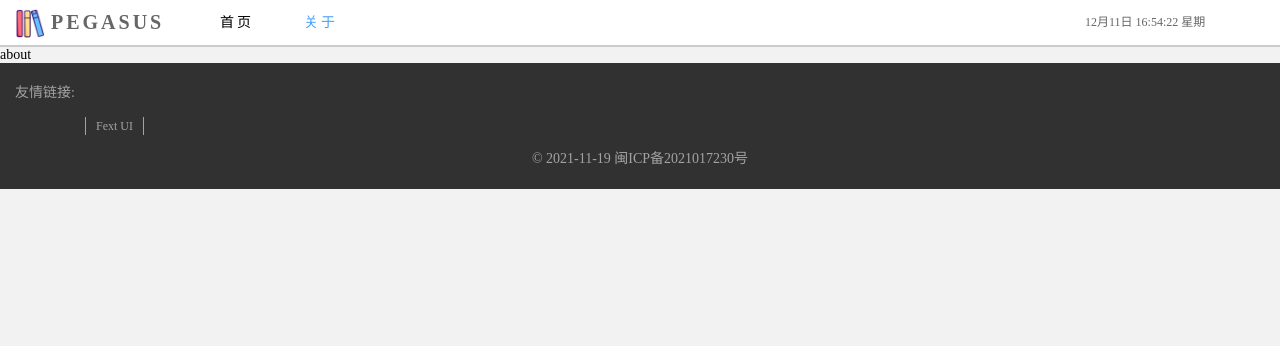
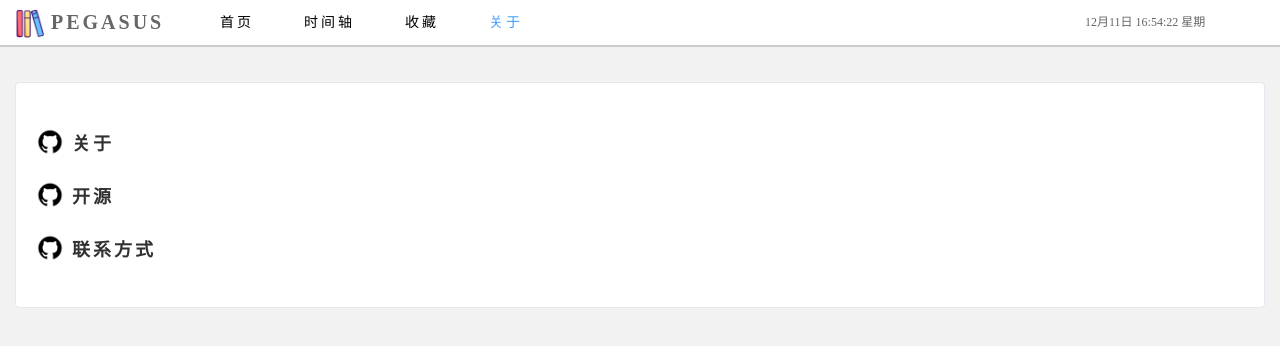
Before and after one commit to pegasus-1998/pgs-nav, a Vue app: page /#/about in a window 1280 px wide. Shown: the top 346 px of the page. Built offline with nearby package versions, Linux system fonts and the light colour scheme.

Commit message:
新增基础页面

```diff
--- a/src/App.vue
+++ b/src/App.vue
@@ -1,16 +1,11 @@
 <template>
-  <nav-bar/>
+  <nav-bar />
   <router-view />
-  <bottom-web/>
 </template>
 
 <script>
 import navBar from '@/components/navBar.vue'
-import bottomWeb from '@/components/bottomWeb.vue'
 export default {
-  components: { navBar, bottomWeb}
+  components: { navBar }
 }
 </script>
-
-<style lang="scss">
-</style>
--- a/src/components/navBar.vue
+++ b/src/components/navBar.vue
@@ -7,6 +7,8 @@
       </div>
       <div class="nav">
         <router-link to="/">首页</router-link>
+        <router-link to="/timeAxis">时间轴</router-link>
+        <router-link to="/collection">收藏</router-link>
         <router-link to="/about">关于</router-link>
       </div>
       <div class="other-con">
--- a/src/pages/about/index.vue
+++ b/src/pages/about/index.vue
@@ -1,3 +1,43 @@
 <template>
-  <span>about</span>
+  <el-card class="about bx-width box-card" shadow="never">
+    <div class="content">
+      <div class="title">
+        <img class="title-img" src="@/assets/icon/github.png" />
+        <span class="title-text">关于</span>
+      </div>
+    </div>
+    <div class="content">
+      <div class="title">
+        <img class="title-img" src="@/assets/icon/github.png" />
+        <span class="title-text">开源</span>
+      </div>
+    </div>
+    <div class="content">
+      <div class="title">
+        <img class="title-img" src="@/assets/icon/github.png" />
+        <span class="title-text">联系方式</span>
+      </div>
+    </div>
+  </el-card>
 </template>
+
+<style lang='scss' scoped>
+.el-card {
+  margin: 35px auto;
+  .content {
+    margin: 25px 0;
+    .title {
+      @include flexItem;
+      &-img {
+        width: 28px;
+        margin-right: 8px;
+      }
+      &-text {
+        font-weight: 700;
+        font-size: 18px;
+        letter-spacing: 3px;
+      }
+    }
+  }
+}
+</style>
--- /dev/null
+++ b/src/pages/collection/index.vue
@@ -0,0 +1,11 @@
+<template>
+  <div class="collection">收藏</div>
+</template>
+
+<script>
+export default {
+}
+</script>
+
+<style lang="scss" scoped>
+</style>
--- a/src/pages/index/index.vue
+++ b/src/pages/index/index.vue
@@ -1,8 +1,8 @@
 <template>
-  <div class="index bx-width">
-    <top-search />
+  <div class="index">
+    <top-search bx-width/>
     <path-nav />
-    <div class="control">
+    <div class="control bx-width">
       <div class="control-item">
         <span>图标</span>
         <el-switch v-model="iconFlag" size='small' />
@@ -12,12 +12,13 @@
         <el-switch v-model="introFlag" size='small' />
       </div>
     </div>
-    <el-card v-for="(item, idx) in store.configPath" :key="idx" :id="item.id" class="box-card" shadow="never">
+    <el-card v-for="(item, idx) in store.configPath" :key="idx" :id="item.id" class="box-card bx-width" shadow="never">
       <div class="pick">{{item.title}}</div>
       <div class="cards">
         <card-mes v-for="(sItem, sIdx) in item.children" :key="sIdx" :mes='sItem' :controlFlags='flags' />
       </div>
     </el-card>
+    <bottom-web />
     <el-backtop :right="100" :bottom="100" />
   </div>
 </template>
@@ -26,10 +27,11 @@
 import topSearch from './components/topSearch.vue'
 import pathNav from './components/pathNav.vue'
 import cardMes from '@/components/cardMes.vue'
+import bottomWeb from '@/components/bottomWeb.vue'
 import { useNavPathStore } from '@/store/modules/navPath'
 import { reactive, toRefs } from 'vue'
 export default {
-  components: { pathNav, topSearch, cardMes },
+  components: { pathNav, topSearch, cardMes, bottomWeb },
   setup() {
     const flags = reactive({
       iconFlag: true,
@@ -58,7 +60,7 @@ export default {
     }
   }
   .box-card {
-    margin: 25px 0;
+    margin: 25px auto;
     .pick {
       width: max-content;
       color: #fff;
--- /dev/null
+++ b/src/pages/timeAxis/index.vue
@@ -0,0 +1,15 @@
+<template>
+  <div class="time-axis">时间轴</div>
+</template>
+
+<script>
+export default {
+  data() {
+    return {}
+  },
+  methods: {}
+}
+</script>
+
+<style lang="scss" scoped>
+</style>
--- a/src/router/index.js
+++ b/src/router/index.js
@@ -3,11 +3,31 @@ import { createRouter, createWebHashHistory } from 'vue-router'
 const routes = [
   {
     path: '/',
-    component: () => import('@/pages/index/index.vue')
+    component: () => import('@/pages/index'),
+    meta: {
+      title: '首页'
+    }
+  },
+  {
+    path: '/timeAxis',
+    component: () => import('@/pages/timeAxis'),
+    meta: {
+      title: '时间轴'
+    }
+  },
+  {
+    path: '/collection',
+    component: () => import('@/pages/collection'),
+    meta: {
+      title: '收藏'
+    }
   },
   {
     path: '/about',
-    component: () => import('@/pages/about/index.vue')
+    component: () => import('@/pages/about'),
+    meta: {
+      title: '关于'
+    }
   }
 ]
 
```
